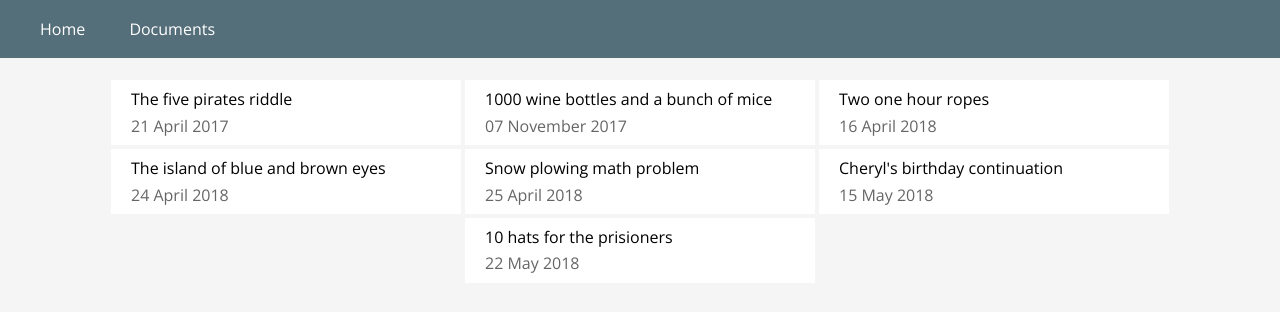
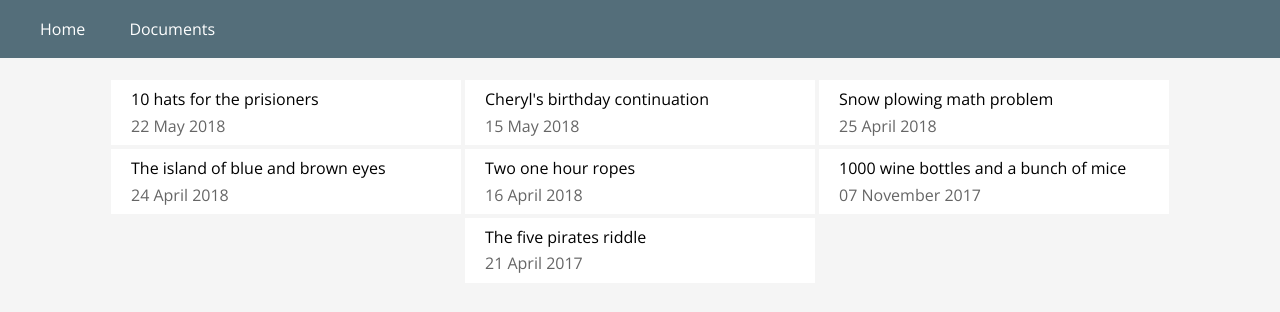
Before and after one commit to guillermobox/guillermobox.github.io, a Jekyll site: the page built from docs/index.html, in a window 1280 px wide. Shown: the top 312 px of the page. Built offline with Jekyll 4.4.1, drawn with Linux system fonts in a browser that asks for light colours.

Commit message:
Sort the documents the proper way

```diff
--- a/docs/index.html
+++ b/docs/index.html
@@ -4,7 +4,7 @@ layout: main
 
 <div class="list fullwidth">
 	<ul style="justify-content: center;display: flex;flex-wrap: wrap;">
-		{% for doc in site.documents %}
+		{% for doc in site.documents reversed %}
 		<li style="flex: 0 1 350px;" >
 		<a style="box-sizing: border-box;" href="{{doc.url}}">{{ doc.title }}<br />
 		<div style="margin-top: 0.5em;" class="dim">{{ doc.date | date_to_long_string }}</div>
```
